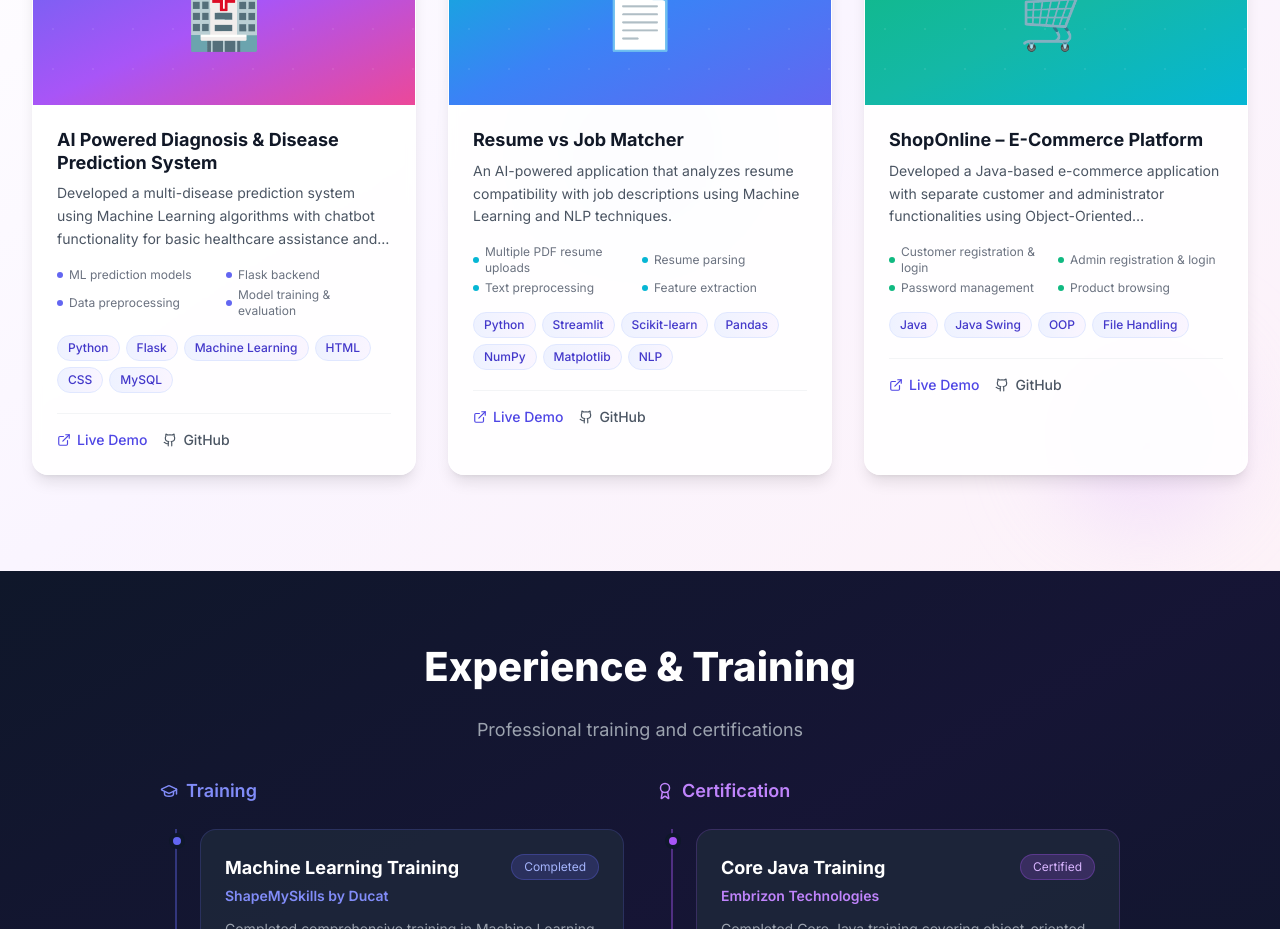
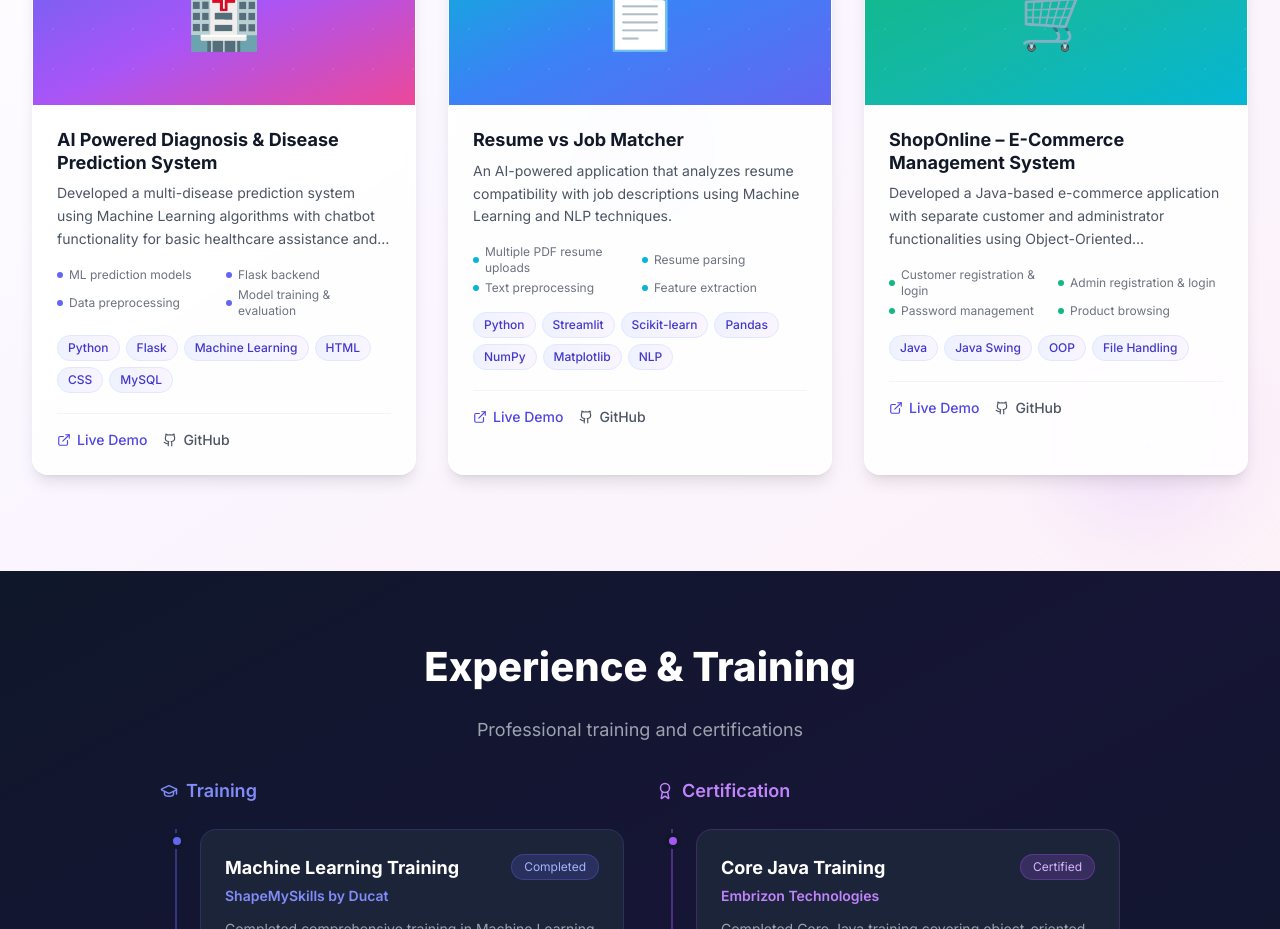
Before and after one commit to yashi1026/Portfolio, a Next.js app: page / in a window 1280 px wide. Shown: the part 2960-3889 px from the top of the page. Built offline with nearby package versions, Linux system fonts and the light colour scheme.

Commit message:
Refactor ProjectsSection component and project data

```diff
--- a/src/components/portfolio/ProjectsSection.tsx
+++ b/src/components/portfolio/ProjectsSection.tsx
@@ -73,7 +73,7 @@ const PROJECTS: Project[] = [
 
   {
     id: 3,
-    title: 'ShopOnline – E-Commerce Platform',
+    title: 'ShopOnline – E-Commerce Management System',
     category: 'Java / Software Development',
     description:
       'Developed a Java-based e-commerce application with separate customer and administrator functionalities using Object-Oriented Programming concepts.',
```
